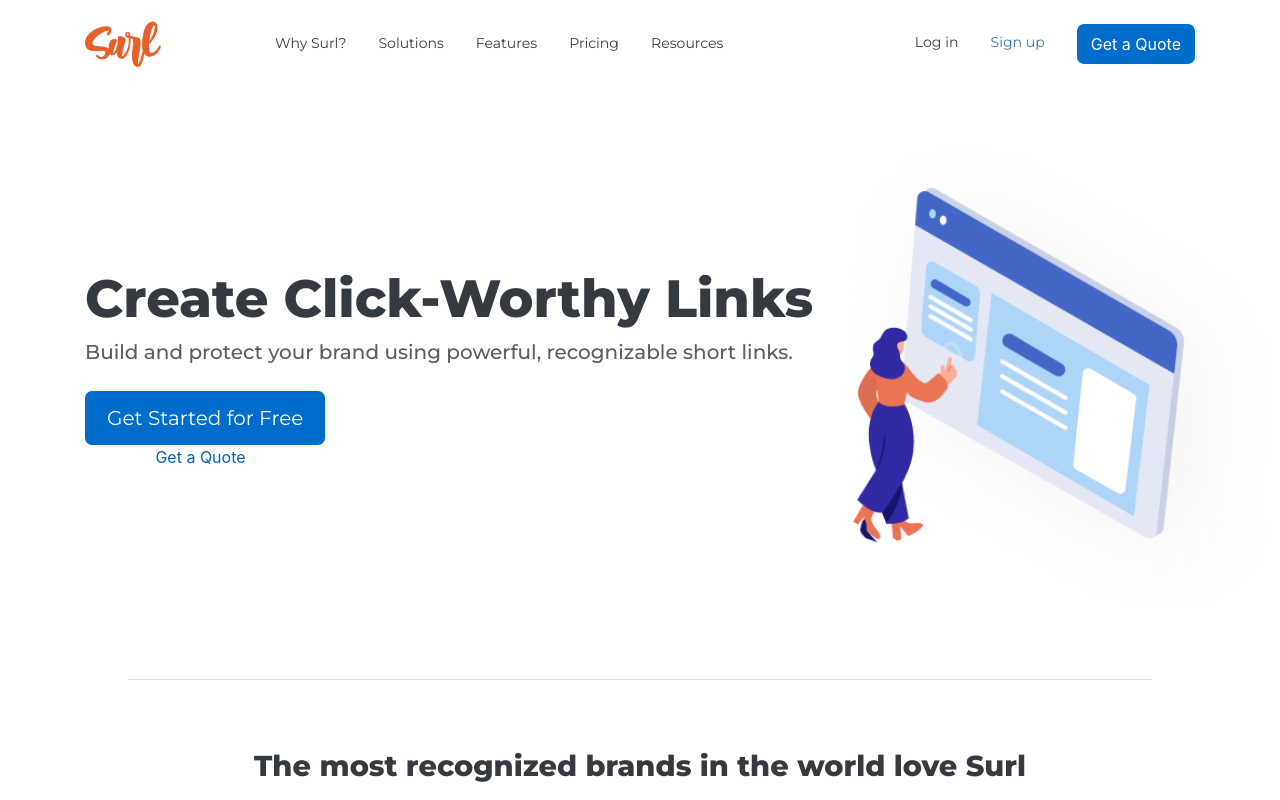
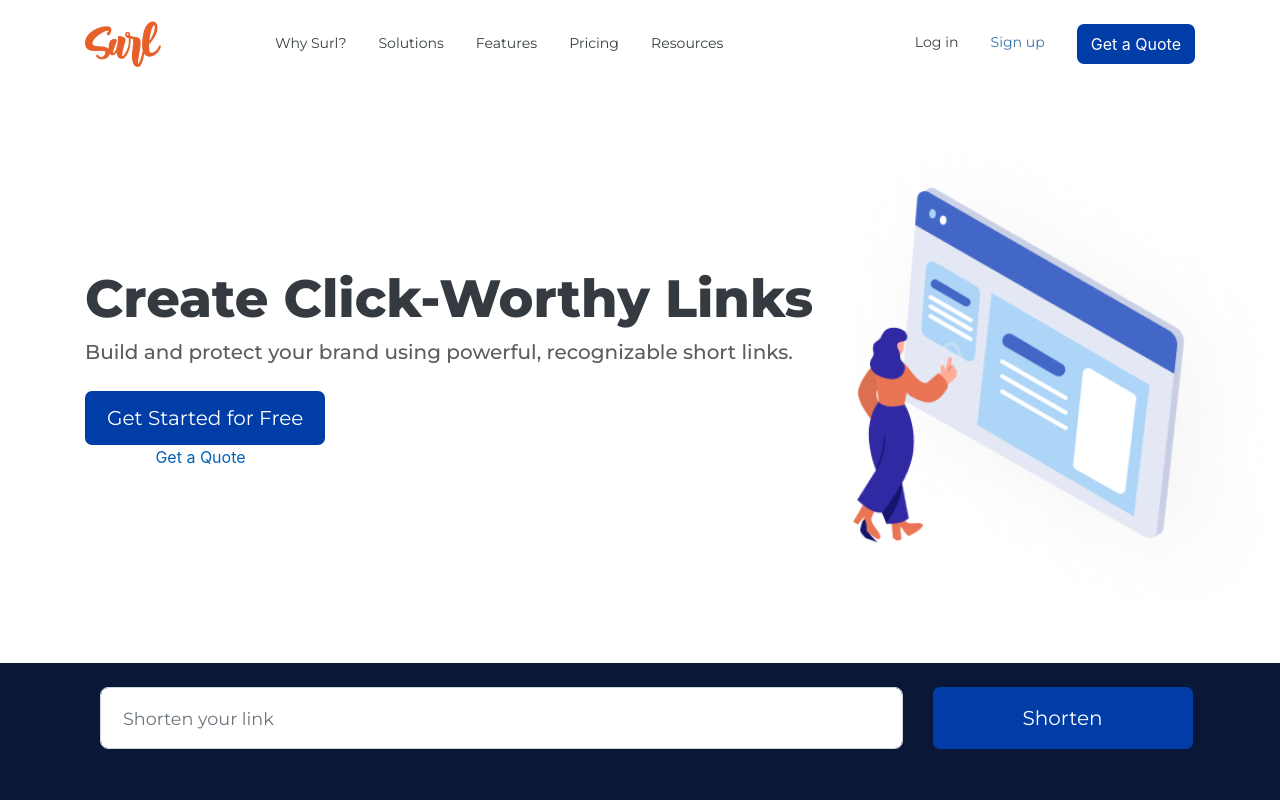
Before and after one commit to bsanket16/url-shortener, a React (Create React App) app in the folder proj_frontend/: page / in a window 1280 px wide. Shown: the top 800 px of the page. Built offline with nearby package versions, Linux system fonts and the light colour scheme.

Commit message:
fixing homepage

```diff
--- a/proj_frontend/src/core/Home.js
+++ b/proj_frontend/src/core/Home.js
@@ -1,9 +1,11 @@
 import React from 'react'
 
 import '../styles.css'
+import '../override.css'
+
 import Menu from './Menu'
 import Footer from './Footer'
-import '../override.css'
+import ShortenUrl from '../user/ShortenUrl'
 
 export default function Home() {
 
@@ -45,6 +47,7 @@
         <>
             <Menu />
             {heroSection()}
+            <ShortenUrl />
             <Footer />
         </>
     )
--- a/proj_frontend/src/override.css
+++ b/proj_frontend/src/override.css
@@ -82,14 +82,14 @@
 }
 
 .btn {
-	background-color: #006dcc;
+	background-color: #003da7;
 	border: none !important;
 	border-radius: 7px;
 	padding: 8px 14px 8px 14px;
 }
 
 .btn:hover {
-	background-color: #0163b9;
+	background-color: #014480;
 }
 
 .drop-content > .text-dark {
@@ -106,3 +106,27 @@
 .signup {
 	color: #004f94 !important;
 }
+
+/* shorten-url */
+
+.shorten-url {
+	background-color: #0B1736;
+	margin-bottom: 110px !important;
+}
+
+.form-control {
+	min-height: 100% !important;
+	font-weight: 400;
+	font-size: 1.1rem;
+	font-family: 'Montserrat';
+	border-radius: 8px;
+}
+
+.form-control::placeholder {
+	padding-left: 10px;
+}
+
+.url-btn {
+	padding: 16px 90px 16px 90px;
+	font-family: 'Montserrat';
+}
--- a/proj_frontend/src/styles.css
+++ b/proj_frontend/src/styles.css
@@ -62,6 +62,8 @@
     font-family: 'Montserrat';
     font-weight: 800;
     font-size: 1.8rem;
+    margin-top: 80px !important;
+    margin-bottom: 30px !important;
 }
 
 .brands {
--- /dev/null
+++ b/proj_frontend/src/user/ShortenUrl.js
@@ -0,0 +1,27 @@
+import React from 'react'
+
+const ShortenUrl = () => {
+    return (
+        <>
+            <div className="shorten-url text-white pt-4 pb-5 mb-5">
+                <form>
+                    <div className="form-group">
+                        <div className="row container m-auto">
+                            <div className="col-9">
+                                <input type="text" className="form-control url-field" placeholder="Shorten your link"/>
+                            </div>
+
+                            <div className="col-3">
+                                <button className="url-btn btn btn-primary btn-lg text-white">
+                                    Shorten
+                                </button>
+                            </div>
+                        </div>
+                    </div>
+                </form>
+            </div>
+        </>
+    )
+}
+
+export default ShortenUrl
```
Also changed, not shown: proj_frontend/src/auth/PrivateRoutes.js (added), proj_frontend/src/auth/hepler/PrivatesRoutes.js (deleted), proj_frontend/src/auth/hepler/index.js (deleted), proj_frontend/src/auth/index.js (added).
